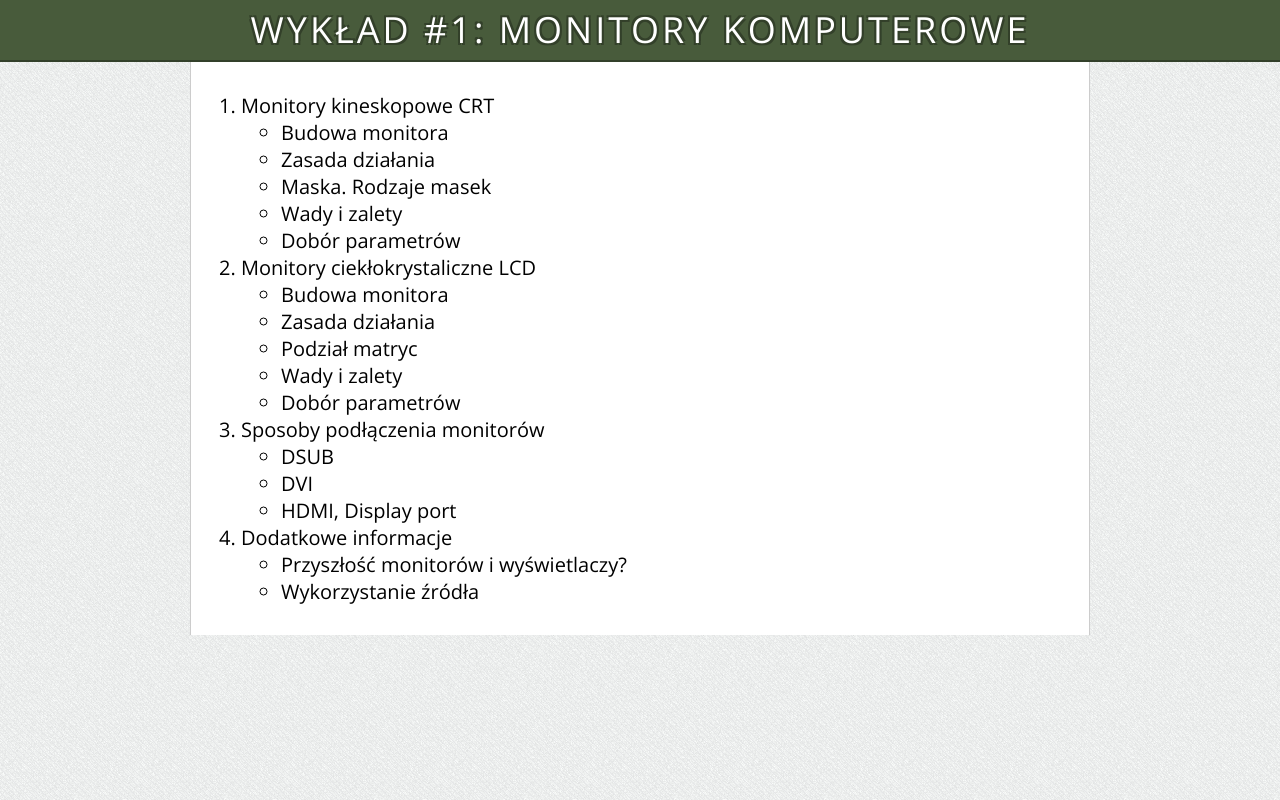
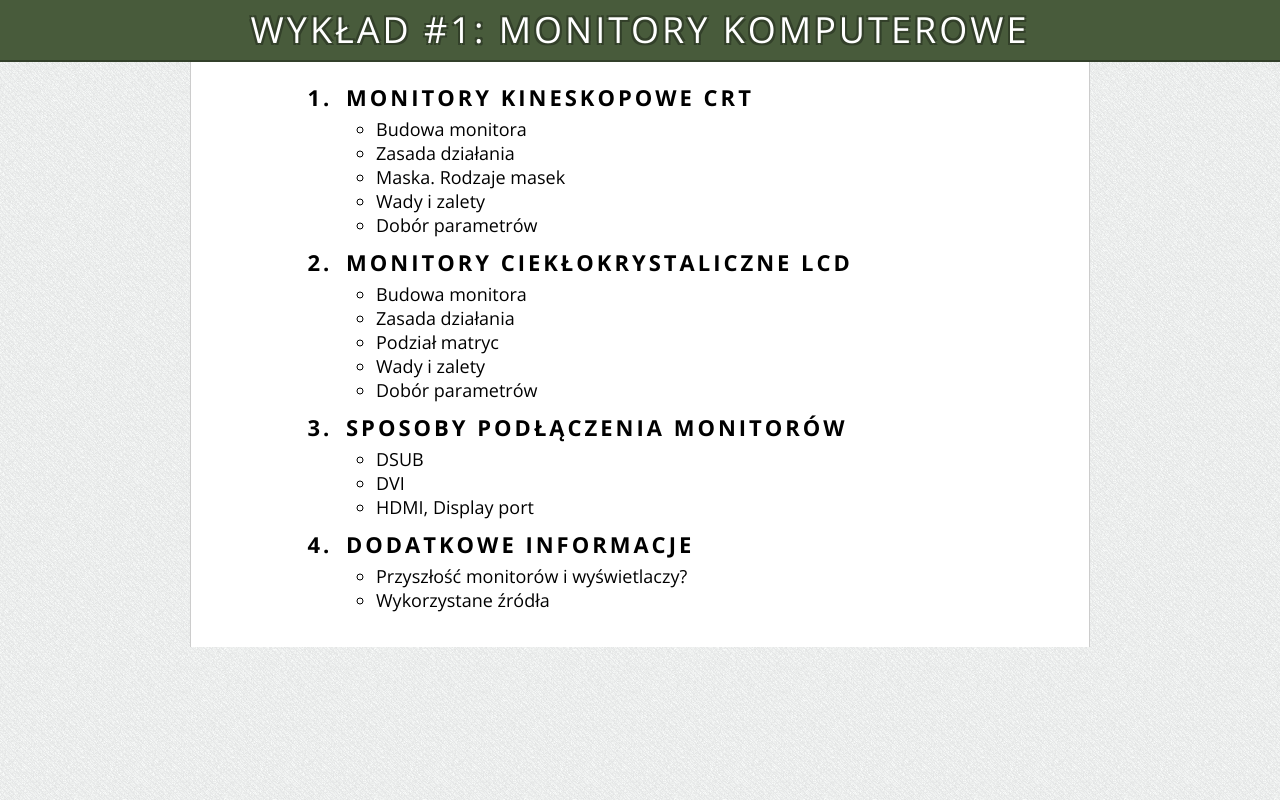
Before and after one commit to chybrydra/JavaCoursePrework, a PHP site: page / in a window 1280 px wide. Run offline with PHP 8.4, Linux system fonts and the light colour scheme.

Commit message:
style nested list in css

```diff
--- a/HTML, CSS, PHP/Zelent HTML lekcja 4/monitory/index.html
+++ b/HTML, CSS, PHP/Zelent HTML lekcja 4/monitory/index.html
@@ -52,7 +52,7 @@
 					Dodatkowe informacje
 					<ul>
 						<li>Przyszłość monitorów i wyświetlaczy?</li>
-						<li>Wykorzystanie źródła</li>
+						<li>Wykorzystane źródła</li>
 					</ul>
 				</li>
 			</ol>
--- a/HTML, CSS, PHP/Zelent HTML lekcja 4/monitory/style.css
+++ b/HTML, CSS, PHP/Zelent HTML lekcja 4/monitory/style.css
@@ -35,5 +35,32 @@ body{
 }
 
 #spis{
-	width: 880px;
+	width: 780px;
+	padding-left: 100px;
 }
+
+ol{
+	margin-top: 5px;
+}
+
+ol > li{
+	font-size: 22px;
+	text-transform: uppercase;
+	font-weight: 700;
+	padding: 5px;
+	letter-spacing: 3px;
+}
+
+ol > li > ul{
+	font-size: 18px;
+	text-transform: none;
+	font-weight: 400;
+	padding: 0px;
+	letter-spacing: 0px;
+	margin-top: 5px;
+	margin-left: 30px;
+}
+
+ol > li > ul > li {
+	margin: 0px;
+}
```
